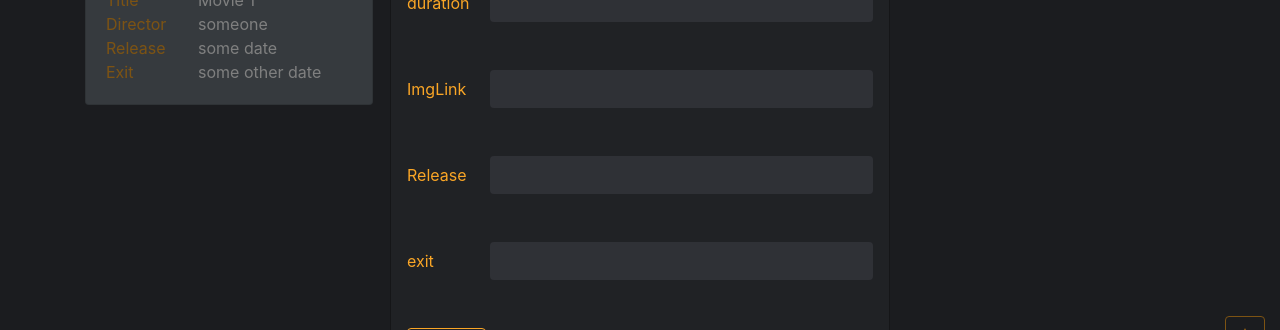
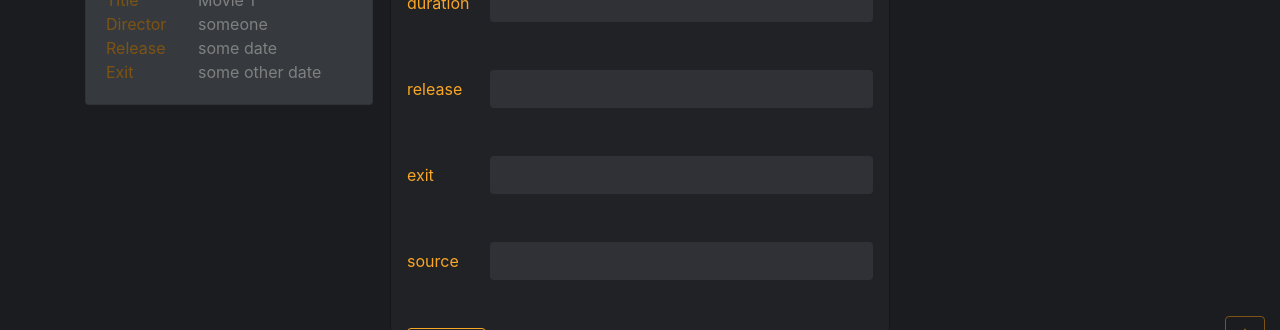
Before and after one commit to JorgeOchoaDev/LetterBoard, a React (Create React App) app: page / in a window 1280 px wide. Both pictures are taken after a click on the button 1245 px from the left and 765 px from the top of the page. Shown: the part 430-760 px from the top of the page. Built offline with nearby package versions, Linux system fonts and the light colour scheme.

Commit message:
form handlers

```diff
--- a/src/components/DataEntryModal.jsx
+++ b/src/components/DataEntryModal.jsx
@@ -4,13 +4,28 @@ import ModalInput from './ModalInput'
 
 class DataEntryModal extends Component{
     state={
-        hide: false
+        hide: false,
+        id: "",
+        title: "",
+        director: "",
+        duration: "",
+        relese: "",
+        exit: "",
+        source: ""
+    }
+    formHandler = ()=>{
+
+    }
+    onChangeHandler = (event)=>{
+        console.log('changing')
+        this.setState({[event.target.label]: event.target.value})
     }
     recaptchaHandler = ()=>{
         console.log('recaptchaHandler called')
         this.setState({hide:false})
     }
     render(){
+        console.log(this.state)
     return(
         <div class="modal fade" id="dataEntryModal" tabindex="-1" role="dialog" aria-labelledby="exampleModalCenterTitle" aria-hidden="true">
             <div class="modal-dialog modal-dialog-centered" role="document">
@@ -22,37 +37,44 @@ class DataEntryModal extends Component{
                         </button>
                     </div>
                     <div class="modal-body">
-                        <form action="https://letterboard-api.herokuapp.com/" method="POST">
+                        <form>
                             <ModalInput
                             type="text"
                             label="id"
+                            onChange={this.onChangeHandler}
                             />
                             <ModalInput
                             type="text"
                             label="title"
+                            onChange={this.onChangeHandler}
                             />
                             <ModalInput
                             type="text"
                             label="director"
+                            onChange={this.onChangeHandler}
                             />
                             <ModalInput
                             type="text"
                             label="duration"
+                            onChange={this.onChangeHandler}
                             />
                             <ModalInput
                             type="text"
-                            label="ImgLink"
-                            />
-                            <ModalInput
-                            type="text"
-                            label="Release"
+                            label="release"
+                            onChange={this.onChangeHandler}
                             />
                             <ModalInput
                             type="text"
                             label="exit"
+                            onChange={this.onChangeHandler}
+                            />
+                            <ModalInput
+                            type="text"
+                            label="source"
+                            onChange={this.onChangeHandler}
                             />
                             <div class="g-recaptcha" data-sitekey="6LdH2sEUAAAAAGL9Luae10rCweXBhXrNPjvj0y0G" data-callback={this.recaptchaHandler}/>
-                            <input type="submit" class="btn btn-outline-primary" hidden={this.state.hide}  value="Submit"/>
+                            <input type="submit" class="btn btn-outline-primary" onclick={this.formHandler} hidden={this.state.hide}  value="Submit"/>
                         </form>
                     </div>
                 </div>
```
